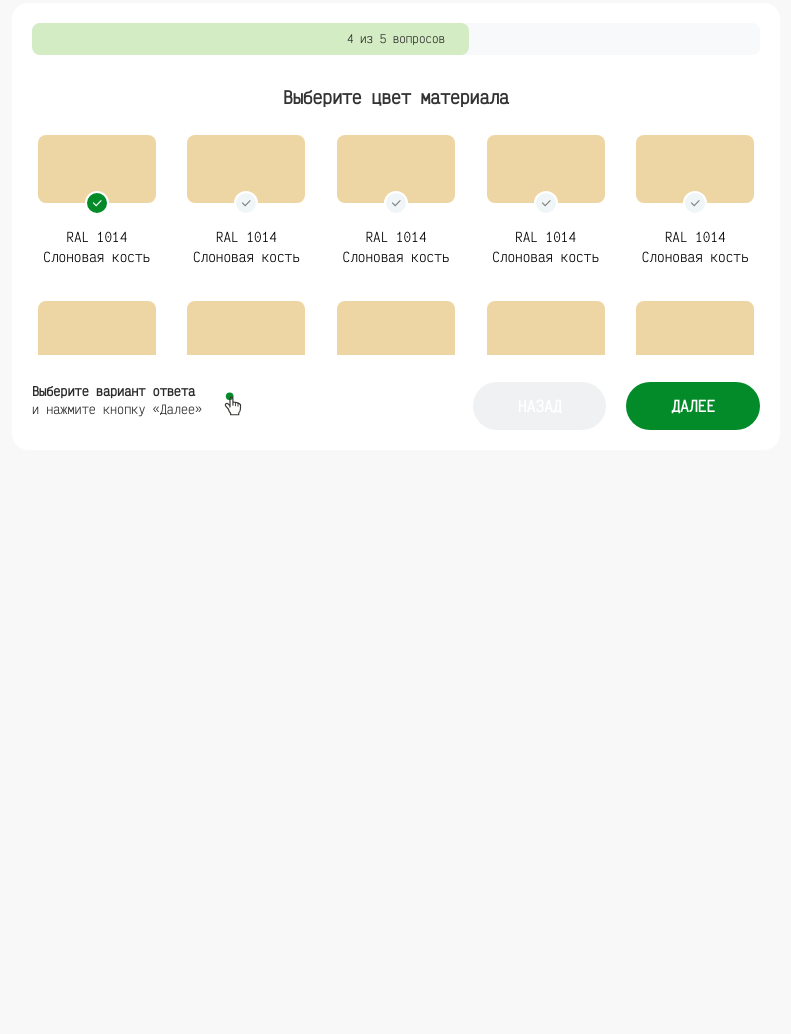
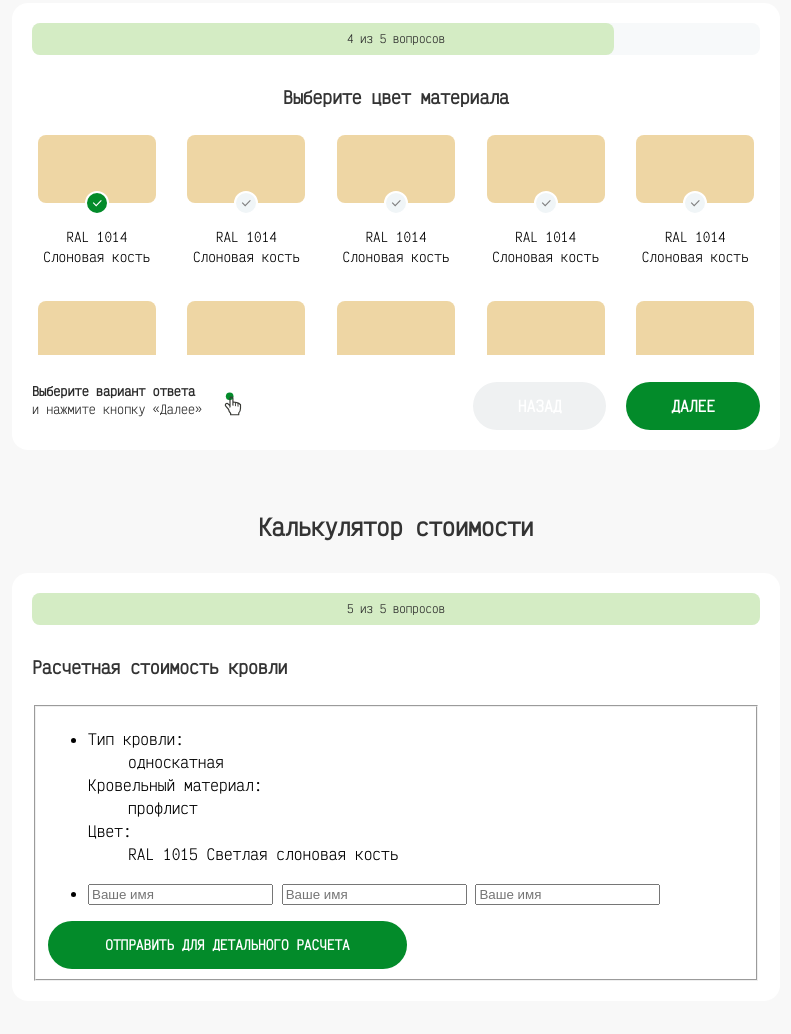
Before and after one commit to alexanderVLG/krovlya-calculator, a website: page source/index.html in a window 1280 px wide. Shown: the part 2365-3399 px from the top of the page, without its empty margins (244-1035 px from the left). Before the commit the page ends 2895 px from the top, so only its background shows below. Drawn offline with nearby package versions, Linux system fonts and the light colour scheme; files that its build step writes are made by us from their sources.

Commit message:
add fifth step section

```diff
--- a/source/index.html
+++ b/source/index.html
@@ -64,6 +64,7 @@
         </form>
       </div>
     </section>
+    <!-- Кровля этапы -->
     <!-- 1й этап -->
     <section class="calculator">
       <h1 class="calculator__title">Калькулятор стоимости</h1>
@@ -221,7 +222,7 @@
       <h1 class="calculator__title">Калькулятор стоимости</h1>
       <div class="calculator__container">
         <div class="progress-bar">
-          <div class="progress-bar-range" style="top: 0; left: 0; width: 40%;"></div>
+          <div class="progress-bar-range" style="top: 0; left: 0; width: 60%;"></div>
           <div class="progress-bar-text"><span>3&nbsp;</span>из <span>5&nbsp;</span>вопросов</div>
         </div>
         <form class="form-calculator" action="#">
@@ -260,7 +261,7 @@
       <h1 class="calculator__title">Калькулятор стоимости</h1>
       <div class="calculator__container">
         <div class="progress-bar">
-          <div class="progress-bar-range" style="top: 0; left: 0; width: 60%;"></div>
+          <div class="progress-bar-range" style="top: 0; left: 0; width: 80%;"></div>
           <div class="progress-bar-text"><span>4&nbsp;</span>из <span>5&nbsp;</span>вопросов</div>
         </div>
         <form class="form-calculator" action="#">
@@ -277,6 +278,7 @@
                     </svg></span>
                   <span class="control-label">RAL 1014<br>Слоновая кость</span>
                 </label>
+              </li>
               <li class="choose-color__item">
                 <div class="choose-color__block choose-color__block--color-one"></div>
                 <label class="control">
@@ -387,7 +389,6 @@
                   <span class="control-label">RAL 1014<br>Слоновая кость</span>
                 </label>
               </li>
-              </li>
             </ul>
             <p class="calculator-filter__text">
               <strong>Выберите вариант ответа</strong><br>
@@ -402,6 +403,50 @@
         </form>
       </div>
     </section>
+    <!-- 5й этап -->
+    <section class="calculator">
+      <h1 class="calculator__title">Калькулятор стоимости</h1>
+      <div class="calculator__container">
+        <div class="progress-bar">
+          <div class="progress-bar-range" style="top: 0; left: 0; width: 100%;"></div>
+          <div class="progress-bar-text"><span>5&nbsp;</span>из <span>5&nbsp;</span>вопросов</div>
+        </div>
+        <form class="form-calculator" action="#">
+          <h2 class="form-calculator__title form-calculator__title--align-left">Расчетная стоимость кровли</h2>
+          <fieldset class="calculator-roof-total">
+            <legend class="visually-hidden">Расчетная стоимость кровли</legend>
+            <ul class="calculator-roof-total__list">
+              <li class="calculator-roof-total__item">
+                <dl class="roof-description">
+                  <dt class="roof-description__term">Тип кровли:</dt>
+                  <dd class="roof-description__definition">односкатная</dd>
+                  <dt class="roof-description__term">Кровельный материал:</dt>
+                  <dd class="roof-description__definition">профлист</dd>
+                  <dt class="roof-description__term">Цвет:</dt>
+                  <dd class="roof-description__definition">RAL 1015 Светлая слоновая кость</dd>
+                </dl>
+              </li>
+              <li class="calculator-roof-total__item">
+                <label>
+                  <input class="calculator-roof-total__input" type="text" placeholder="Ваше имя" name="calculator-roof-total__name">
+                </label>
+                <label>
+                  <input class="calculator-roof-total__input" type="email" placeholder="Ваше имя" name="calculator-roof-total__email">
+                </label>
+                <label>
+                  <input class="calculator-roof-total__input" type="phone" placeholder="Ваше имя" name="calculator-roof-total__phone">
+                </label>
+              </li>
+            </ul>
+
+            <button class="calculator-button calculator-button--font-size calculator-button--width calculator-button--primary-color calculator-button--primary-position" type="button">
+              Отправить для детального расчета
+            </button>
+
+          </fieldset>
+        </form>
+      </div>
+    </section>
   </main>
 </body>
 
--- a/source/styles/blocks/calculator-button.scss
+++ b/source/styles/blocks/calculator-button.scss
@@ -22,6 +22,20 @@
   outline: none;
   cursor: pointer;
   transition: opacity 0.3s ease-in-out;
+  box-sizing: border-box;
+
+  &--width {
+    width: fit-content;
+    max-width: 359px;
+
+    @media (min-width: $tablet-width) {
+      width: 359px;
+    }
+  }
+
+  &--font-size {
+    font-size: 14px;
+  }
 
   &--primary-color {
     background-color: $bg-button-primary-color;
--- a/source/styles/blocks/form-calculator.scss
+++ b/source/styles/blocks/form-calculator.scss
@@ -9,4 +9,8 @@
   @media (min-width: $desktop-width) {
     font-size: 20px;
   }
+
+  &--align-left {
+    text-align: left;
+  }
 }
```
